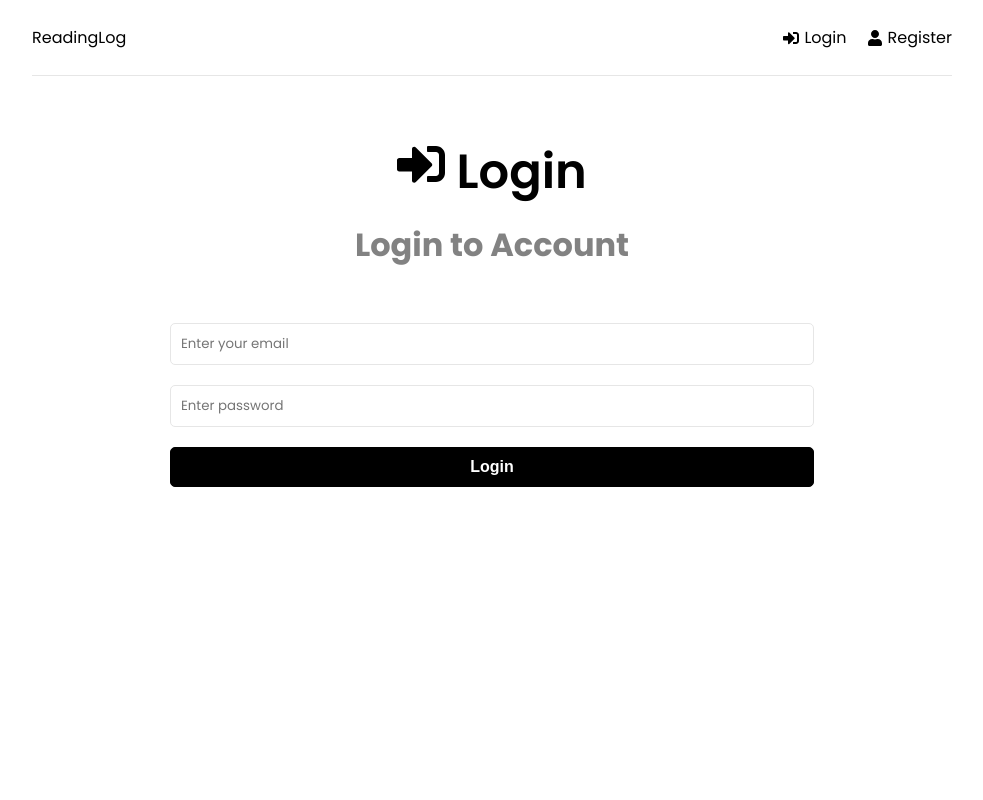
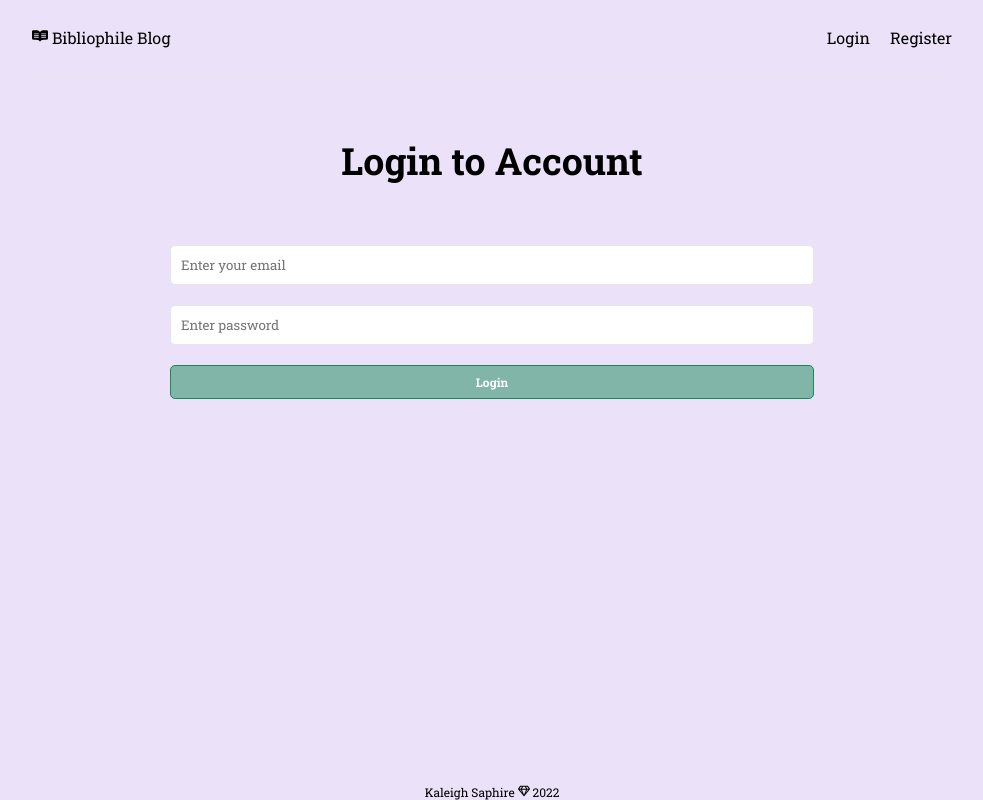
Before and after one commit to kaleighsaphire/mern-project, a React (Create React App) app in the folder frontend/: page /login in a window 1280 px wide. Shown: the whole page, without its empty margins (148-1131 px from the left). Built offline with nearby package versions, Linux system fonts and the light colour scheme.

Commit message:
footer and styling

```diff
--- a/frontend/src/App.js
+++ b/frontend/src/App.js
@@ -5,6 +5,7 @@ import Header from './components/Header'
 import Dashboard from './pages/Dashboard'
 import Login from './pages/Login'
 import Register from './pages/Register'
+import Footer from './components/Footer'
 
 function App() {
   return (
@@ -17,6 +18,7 @@ function App() {
             <Route path='/login' element={<Login />} />
             <Route path='/register' element={<Register />} />
           </Routes>
+          <Footer />
         </div>
       </Router>
       <ToastContainer />
--- /dev/null
+++ b/frontend/src/components/Footer.jsx
@@ -0,0 +1,11 @@
+import {FaRegGem} from 'react-icons/fa'
+
+function Footer () {
+  return (
+    <footer className="footer">
+        <span>Kaleigh Saphire <FaRegGem /> 2022</span>
+    </footer>
+  )
+}
+
+export default Footer
--- a/frontend/src/components/Header.jsx
+++ b/frontend/src/components/Header.jsx
@@ -1,4 +1,4 @@
-import {FaSignInAlt, FaSignOutAlt, FaUser} from 'react-icons/fa'
+import {FaReadme} from 'react-icons/fa'
 import {Link, useNavigate} from 'react-router-dom'
 import {useSelector, useDispatch} from 'react-redux'
 import {logout, reset} from '../features/auth/authSlice'
@@ -17,25 +17,25 @@ function Header() {
   return (
     <header className='header'>
         <div className="logo">
-            <Link to='/'>ReadingLog</Link>
+            <Link to='/'><FaReadme /> Bibliophile Blog</Link>
         </div>
         <ul>
             {user ? (
             <li>
                 <button className='btn' onClick={onLogout}>
-                    <FaSignOutAlt /> Logout
+                     Logout
                     </button>
             </li>
             ) : (
             <>
                 <li>
                     <Link to='/login'>
-                        <FaSignInAlt /> Login
+                         Login
                     </Link>
                 </li>
                 <li>
                     <Link to='/register'>
-                        <FaUser /> Register
+                         Register
                     </Link>
                 </li>
             </>
--- a/frontend/src/components/LogEntry.jsx
+++ b/frontend/src/components/LogEntry.jsx
@@ -1,4 +1,5 @@
 import {useDispatch} from 'react-redux'
+import {FaRegTrashAlt} from 'react-icons/fa'
 import {deleteLog} from '../features/logs/logSlice'
 
 const LogEntry = ({log}) => {
@@ -7,11 +8,11 @@ const LogEntry = ({log}) => {
   return (
     <div className="log">
       <div>
-        {new Date(log.createdAt).toLocaleString('en-US')}
+        <span className="date">{new Date(log.createdAt).toLocaleString([], { dateStyle: 'short'})}</span>
       </div>
-      <h2>{log.title}</h2>
-      <h3>{log.text}</h3>
-      <button onClick={()=> dispatch(deleteLog(log._id))}className="close">X</button>
+      <h3>{log.title}</h3>
+      <p>{log.text}</p>
+      <button onClick={()=> dispatch(deleteLog(log._id))}className="close"><FaRegTrashAlt /></button>
     </div>
   )
 }
--- a/frontend/src/components/LogForm.jsx
+++ b/frontend/src/components/LogForm.jsx
@@ -20,7 +20,7 @@ function LogForm() {
     <section className="form">
         <form onSubmit={onSubmit}>
             <div className="form-group">
-                <label htmlFor="title">Book Title</label>
+                <label htmlFor="title"></label>
                 <input
                 type="text"
                 name="title"
@@ -28,12 +28,12 @@ function LogForm() {
                 placeholder="Book Title"
                 value={title}
                 onChange={(e)=>setTitle(e.target.value)} />
-                <label htmlFor="text">Reading Log</label>
-                <input
+                <label htmlFor="text"></label>
+                <textarea
                 type="text"
                 name="text"
                 id="text"
-                placeholder="Entry Text"
+                placeholder="Reading log entry..."
                 value={text}
                 onChange={(e)=>setText(e.target.value)} />
             </div>
--- a/frontend/src/index.css
+++ b/frontend/src/index.css
@@ -1,5 +1,4 @@
-@import url('https://fonts.googleapis.com/css2?family=Poppins:wght@300;400;600;700&display=swap');
-
+@import url('https://fonts.googleapis.com/css2?family=Roboto+Slab:wght@100;400;700&display=swap');
 * {
   margin: 0;
   padding: 0;
@@ -7,8 +6,9 @@
 }
 
 body {
-  font-family: 'Poppins', sans-serif;
-  height: 100vh;
+  font-family: 'Roboto Slab', serif;
+  min-height: 100vh;
+  background-color: rgb(235, 225, 248);
 }
 
 a {
@@ -31,11 +31,15 @@ li {
 h1,
 h2,
 h3 {
-  font-weight: 600;
+  font-weight: 700;
   margin-bottom: 10px;
 }
 
 .container {
+  display:flex;
+  flex-direction:column;
+  min-height: 100vh;
+  margin: 0;
   width: 100%;
   max-width: 960px;
   margin: 0 auto;
@@ -75,6 +79,14 @@ h3 {
   margin-right: 5px;
 }
 
+.footer {
+  margin-top: auto;
+  font-size: .75rem;
+
+  background-color: rgb(235, 225, 248);
+  text-align: center;
+}
+
 .heading {
   font-size: 2rem;
   font-weight: 700;
@@ -83,19 +95,20 @@ h3 {
 }
 
 .heading p {
-  color: #828282;
+  color: rgb(23, 138, 88, .5);
 }
 
 .logs {
   display: grid;
-  grid-template-columns: repeat(2, 1fr);
+  grid-template-columns: repeat(1, 1fr);
   gap: 10px;
 }
 
 .log {
-  background-color: #f4f4f4;
+  background-color: #e1daf5;
   margin: 10px 0;
   padding: 20px 0 10px;
+  border-radius: 10px;
   position: relative;
 }
 
@@ -135,13 +148,26 @@ h3 {
   margin: 0 0 5px 3px;
 }
 
+
+.date {
+  font-size: .75rem;
+  position: absolute;
+  top: 10px;
+  left: 10px;
+}
+
+.close:hover {
+  color: red;
+}
+
 .btn {
-  padding: 10px 20px;
-  border: 1px solid #000;
+  font-family: 'Roboto Slab', serif;
+  background: rgb(23, 138, 88, .5);
+  padding: 8px 15px;
+  border: 1px solid rgb(23, 138, 88);
   border-radius: 5px;
-  background: #000;
   color: #fff;
-  font-size: 16px;
+  font-size: 12px;
   font-weight: 700;
   cursor: pointer;
   text-align: center;
@@ -175,7 +201,7 @@ h3 {
   right: 0;
   bottom: 0;
   left: 0;
-  background-color: rgba(0, 0, 0, 0.5);
+  background-color: rgb(23, 138, 88, .5);
   z-index: 5000;
   display: flex;
   justify-content: center;
@@ -201,9 +227,6 @@ h3 {
 }
 
 @media (max-width: 600px) {
-  .form {
-    width: 90%;
-  }
 
   .heading h1 {
     font-size: 2rem;
@@ -212,4 +235,7 @@ h3 {
   .heading p {
     font-size: 1.5rem;
   }
+  p {
+    font-size: .8rem;
+  }
 }
--- a/frontend/src/pages/Dashboard.jsx
+++ b/frontend/src/pages/Dashboard.jsx
@@ -38,7 +38,7 @@ function Dashboard() {
     <>
     <section className="heading">
       <h1>Welcome {user && user.name}</h1>
-      <p>Reading Log Entries</p>
+      <p>What have you been reading?</p>
     </section>
 
     <LogForm />
--- a/frontend/src/pages/Login.jsx
+++ b/frontend/src/pages/Login.jsx
@@ -1,5 +1,5 @@
 import {useState, useEffect} from 'react'
-import {FaSignInAlt} from 'react-icons/fa'
+// import {FaSignInAlt} from 'react-icons/fa'
 import {useSelector, useDispatch} from 'react-redux'
 import {useNavigate} from 'react-router-dom'
 import {toast} from 'react-toastify'
@@ -55,10 +55,7 @@ function Login() {
   return (
         <>
             <section className="heading">
-                <h1>
-                    <FaSignInAlt /> Login
-                </h1>
-                <p>Login to Account</p>
+                <h3>Login to Account</h3>
             </section>
 
             <section className="form">
--- a/frontend/src/pages/Register.jsx
+++ b/frontend/src/pages/Register.jsx
@@ -2,7 +2,7 @@ import {useState, useEffect} from 'react'
 import {useSelector, useDispatch} from 'react-redux'
 import {useNavigate} from 'react-router-dom'
 import {toast} from 'react-toastify'
-import {FaUser} from 'react-icons/fa'
+// import {FaUser} from 'react-icons/fa'
 import {register, reset} from '../features/auth/authSlice'
 import Spinner from '../components/Spinner'
 
@@ -64,7 +64,7 @@ function Register() {
         <>
             <section className="heading">
                 <h1>
-                    <FaUser /> Register
+                 Register
                 </h1>
                 <p>Create an account</p>
             </section>
```
Also changed, not shown: frontend/serviceWorker.js (added, +137 -0 lines).
